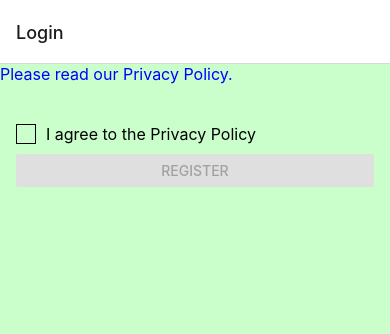
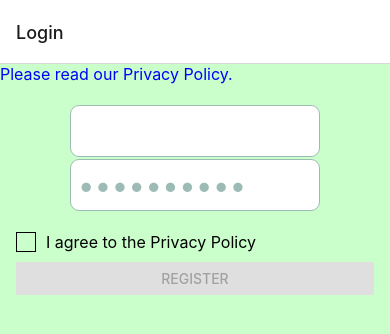
Before and after one commit to heleneab/MISS_Project, a React Native app: screen / in a window 390 px wide. Shown: the top 334 px of the page. Built offline with nearby package versions, Linux system fonts and the light colour scheme.

Commit message:
Added the login and log out functions and modefied login page

```diff
--- a/App.js
+++ b/App.js
@@ -19,6 +19,7 @@ import navigationContainer from "@react-navigation/native/src/NavigationContaine
 // Import our components. See the components directory
 import Privacy from "./components/Privacy";
 import Login from "./components/Login";
+import Logout from "./components/Logout";
 
 
 
@@ -27,6 +28,17 @@ import Login from "./components/Login";
 homescreen with nav menu
 */
 function HomeScreen({ navigation }) {
+
+    const [user, setUser] = useState(null);
+
+    // Conditionally show either the welcome component or the login component.
+    if (0/*!user*/) {
+        // Pass the setUser function as a prop to the child component, so it can set the logged-in user state.
+        navigation.navigate('Login')
+    }
+    else {
+        // Pass the currently logged-in user information to the Welcome component
+        //return <Welcome user={user}/>
 
         return(
             <SafeAreaView>
@@ -73,6 +85,7 @@ function HomeScreen({ navigation }) {
             </SafeAreaView>
 
         )
+    }
 }
 function ToDoScreen({ navigation }) {
     return (
@@ -125,6 +138,8 @@ function SettingsScreen({ navigation }) {
             <View style = {styles.header}>
                 <Text style = {styles.heading}>Hei! jeg er en setting screen</Text>
             </View>
+            <Logout navigation={navigation}/>
+
             <Pressable onPress={() => navigation.navigate('Login')}>
                 <Text style={styles.linkText}>Log ut</Text>
             </Pressable>
@@ -132,6 +147,7 @@ function SettingsScreen({ navigation }) {
     );
 }
 function LoginScreen({ navigation }) {
+    const [user, setUser] = useState(null);
 
     return (
         <View style={{...styles.container, backgroundColor: "#CAFFCC"}}>
@@ -139,7 +155,7 @@ function LoginScreen({ navigation }) {
             <Pressable onPress={() => navigation.navigate('Privacy')}>
                 <Text style={styles.linkText}>Please read our Privacy Policy.</Text>
             </Pressable>
-            <Login navigation={navigation}/>
+            <Login navigation={navigation} setUser={setUser}/>
         </View>
     );
 }
@@ -175,6 +191,7 @@ function MyStack() {
 //export default HomeScreen;
 
 export default function App() {
+
     return (
 
         <NavigationContainer  ref={navigationRef} onReady={onReady}>
--- a/components/Login.js
+++ b/components/Login.js
@@ -1,13 +1,37 @@
 import React, { useState } from 'react';
-import { View, ScrollView, Text, StyleSheet, TouchableOpacity, Button, Alert } from 'react-native';
-// Example usage in another file
-import { navigationRef } from '../App';
+import {View, ScrollView, Text, StyleSheet, TouchableOpacity, Button, Alert, TextInput, Pressable} from 'react-native';
+
+//Firebase
+import {auth} from "../firebaseConfig";
+import {signInWithEmailAndPassword} from "firebase/auth";
 
 
 
-const Login = ({navigation}) => {
+const Login = ({navigation, setUser}) => {
     const [agree, setAgree] = useState(false);
 
+    const [username, setUsername] = useState("test@uia.no");
+    const [password, setPassword] = useState("Password1.");
+    const [titleText, setTitleText] = useState("Logged in");
+
+    const loginUser = () => {
+        signInWithEmailAndPassword(auth, username, password)
+            .then((userCredential) => {
+                const user = userCredential.user;
+                console.log(`User has been signed in: ${user.email}`);
+
+                // Call the setter passed to us as a prop
+                setUser(user);
+            })
+            .catch((error) => {
+                console.log(`Error: ${error.code} ${error.message}`);
+                const errorCode = error.code;
+                const errorMessage = error.message;
+            });
+
+    }
+
+    //for the checkbox
     const toggleAgree = () => {
         setAgree(!agree);
     };
@@ -19,6 +43,7 @@ const Login = ({navigation}) => {
             // Show a success message or navigate to the next screen
             Alert.alert('Registration successful');
             navigation.navigate('Home');
+            loginUser()
         } else {
             // Show an error message if the checkbox is not checked
             Alert.alert('Error', 'Please agree to the Privacy Policy');
@@ -27,6 +52,21 @@ const Login = ({navigation}) => {
 
     return (
         <ScrollView contentContainerStyle={styles.container}>
+            <View>
+                <TextInput
+                    style={styles.input}
+                    onChangeText={setUsername}
+                    keyboardType="email-address"
+                    //value="test@uia.no"
+                />
+                <TextInput
+                    style={styles.input}
+                    onChangeText={setPassword}
+                    secureTextEntry={true}
+                    value="Password1."
+                />
+
+            </View>
             <View style={styles.checkboxContainer}>
                 <TouchableOpacity style={styles.checkbox} onPress={toggleAgree}>
                     {agree ? <Text style={styles.checkmark}>✓</Text> : null}
@@ -65,6 +105,46 @@ const styles = StyleSheet.create({
     agreeText: {
         fontSize: 16,
     },
+    input: {
+        color: "#9DBBB5",
+        fontSize: 30,
+        backgroundColor: "#FFFFFF",
+        padding: 7,
+        width: "70%",
+        alignSelf: "center",
+        borderRadius: 9,
+        //automatically sticks to the bottom
+        flexDirection: "row",
+        borderStyle: "solid",
+        margin: 1,
+        borderWidth: 1,
+        borderColor: "#9DBBB5",
+    },
+    fixToText: {
+        flexDirection: 'row',
+        justifyContent: 'center',
+        marginVertical: 1,
+        alignItems: 'center',
+        //backgroundColor: '9DBBB5',
+        //elevation: 0,
+    },
+    inputs: {
+        //flexDirection: "row",
+        marginTop: "auto",
+    },
+    baseText: {
+        fontFamily: 'Cochin',
+
+
+    },
+    titleText: {
+        fontSize: 20,
+        fontWeight: 'bold',
+    },
+    underlineTextStyle: {
+        textDecorationLine: 'underline',
+        //line-through is the trick
+    },
 });
 
 export default Login;
--- /dev/null
+++ b/components/Logout.js
@@ -0,0 +1,23 @@
+import {getAuth, signOut} from "firebase/auth";
+import React, { useState } from 'react';
+import {View, ScrollView, Text, StyleSheet, TouchableOpacity, Button, Alert, TextInput, Pressable} from 'react-native';
+
+
+const Logout = ({navigation, setUser}) => {
+    const logoutUser = () => {
+        const auth = getAuth();
+        signOut(auth).then(() => {
+            // Sign-out successful.
+            console.log(`User has been signed out`);
+            navigation.navigate('Login')
+        }).catch((error) => {
+            // An error happened.
+            console.log(`Error: ${error.code} ${error.message}`);
+        });
+    }
+    return(
+        <Button title="Log Out" onPress={logoutUser} />
+    );
+}
+
+export default Logout
```
Lines whose indentation alone changed are shown as unchanged.
